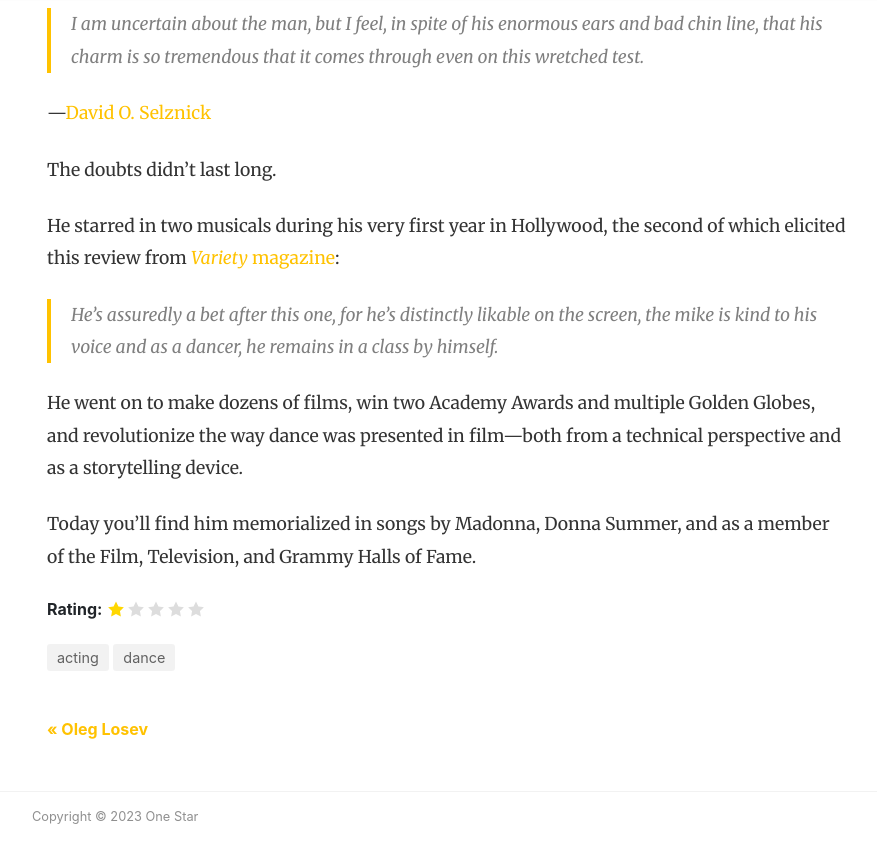
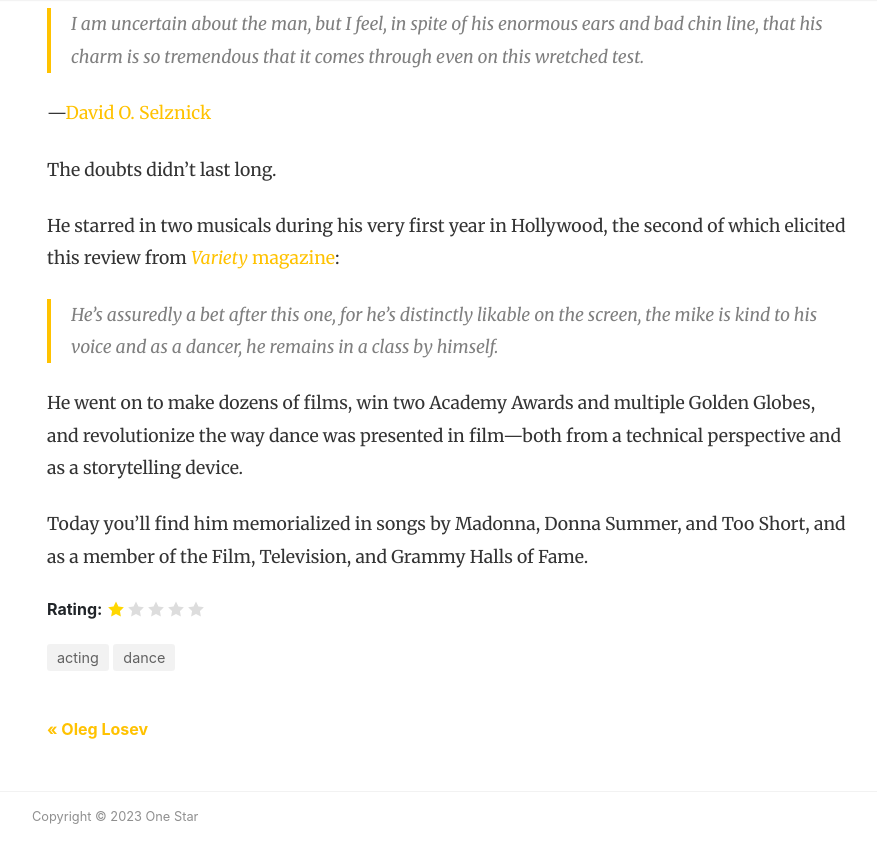
Before and after one commit to bruab/onestar, a Jekyll site: the page built from _posts/2023-11-14-fred-astaire.md, in a window 1280 px wide and 900 px high, scrolled down 1278 px. Shown: the top 863 px of the window, without its empty margins (53-930 px from the left). Built offline with Jekyll 4.4.1, drawn with Linux system fonts in a browser that asks for light colours; nearby versions of some CDN libraries; comment, search, counter and statistics services are not loaded.

Commit message:
add too short

```diff
--- a/_posts/2023-11-14-fred-astaire.md
+++ b/_posts/2023-11-14-fred-astaire.md
@@ -28,4 +28,4 @@ He starred in two musicals during his very first year in Hollywood, the second o
 
 He went on to make dozens of films, win two Academy Awards and multiple Golden Globes, and revolutionize the way dance was presented in film—both from a technical perspective and as a storytelling device.
 
-Today you'll find him memorialized in songs by Madonna, Donna Summer, and as a member of the Film, Television, and Grammy Halls of Fame.
+Today you'll find him memorialized in songs by Madonna, Donna Summer, and Too Short, and as a member of the Film, Television, and Grammy Halls of Fame.
```
